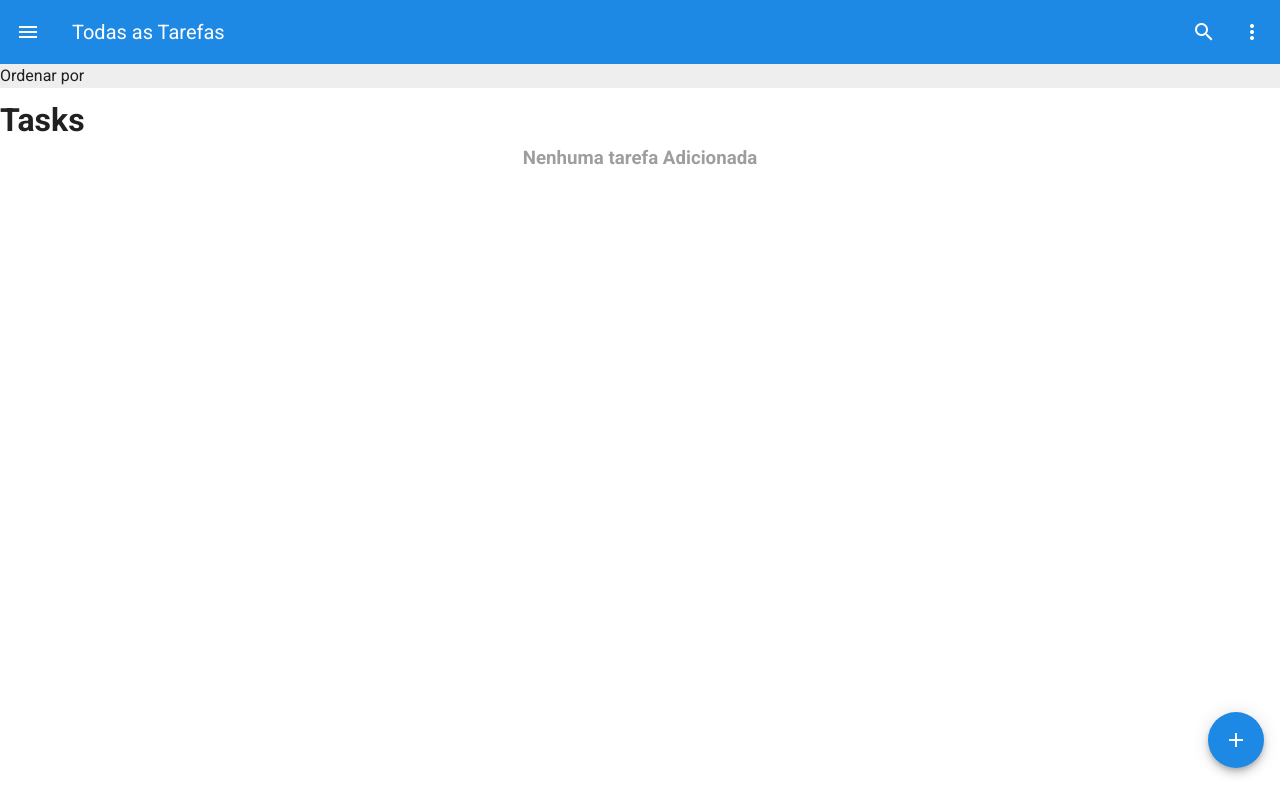
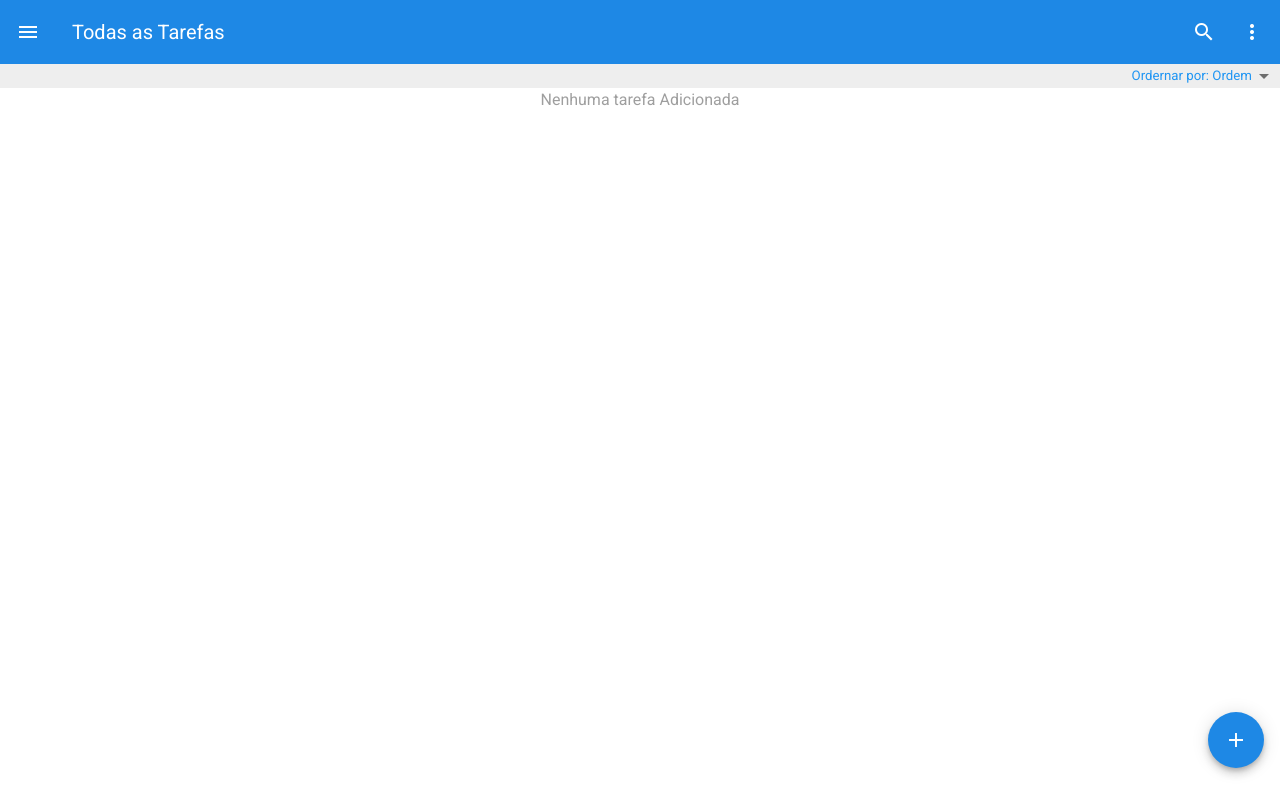
Before and after one commit to betogroo/whendo-v3, a Vue app: page / in a window 1280 px wide. Built offline with nearby package versions, Linux system fonts and the light colour scheme.

Commit message:
feat: create TasksSortBar components

```diff
--- /dev/null
+++ b/src/components/layout/widgets/TasksSortBar.vue
@@ -0,0 +1,61 @@
+<template>
+  <v-dialog transition="fade-transition" max-width="600">
+    <template v-slot:activator="{ on, attrs }">
+      <v-sheet
+        v-bind="attrs"
+        v-on="on"
+        class="d-flex align-center justify-end pr-1"
+        color="grey lighten-3"
+      >
+        <h5 class="blue--text font-weight-regular">
+          Ordernar por: {{ order.label }}
+        </h5>
+        <v-icon>mdi-menu-down</v-icon>
+      </v-sheet>
+    </template>
+    <template v-slot:default="dialog">
+      <v-card>
+        <v-card-title>Ordenar por</v-card-title>
+        <v-card-text>
+          <v-radio-group v-model="radioOrder">
+            <v-radio
+              @change="
+                setOrder(taskOrder)
+                dialog.value = false
+              "
+              v-for="taskOrder in taskOrders"
+              :key="taskOrder.label"
+              :label="taskOrder.label"
+              :value="taskOrder.value"
+            ></v-radio>
+          </v-radio-group>
+        </v-card-text>
+      </v-card>
+    </template>
+  </v-dialog>
+</template>
+
+<script>
+export default {
+  name: 'TasksSortBar',
+
+  data: () => ({
+    radioOrder: '',
+    order: { label: 'Ordem', value: 'Ordem' },
+    taskOrders: [
+      { label: 'Ordem', value: 'Ordem' },
+      { label: 'Prazo', value: 'Prazo' },
+      { label: 'Urgente', value: 'Urgente' },
+      { label: 'Alfabético', value: 'Alfabético' }
+    ]
+  }),
+
+  methods: {
+    setOrder(order) {
+      this.order = order
+    }
+  }
+}
+</script>
+
+<style></style>
--- a/src/views/Tasks.vue
+++ b/src/views/Tasks.vue
@@ -1,21 +1,21 @@
 <template>
   <div>
-    <v-sheet color="grey lighten-3"> Ordenar por</v-sheet>
-    <div class="pt-2">
-      <button-float class="mb-4" @action="goTo('About')"></button-float>
-      <h1>Tasks</h1>
-      <h3 class="text-center text--disabled">Nenhuma tarefa Adicionada</h3>
-    </div>
+    <tasks-sort-bar></tasks-sort-bar>
+    <button-float class="mb-4" @action="goTo('About')"></button-float>
+    <h4 class="text-center font-weight-regular text--disabled">
+      Nenhuma tarefa Adicionada
+    </h4>
   </div>
 </template>
 
 <script>
 import ButtonFloat from '@/components/layout/ButtonFloat.vue'
+import TasksSortBar from '@/components/layout/widgets/TasksSortBar.vue'
 export default {
   name: 'Tasks',
 
   components: {
-    ButtonFloat
+    ButtonFloat, TasksSortBar
   },
 
   data: () => ({
@@ -23,6 +23,7 @@ export default {
   }),
 
   methods: {
+    // tests
     goTo(routeName) {
       this.$router.push({ name: routeName })
     }
```
